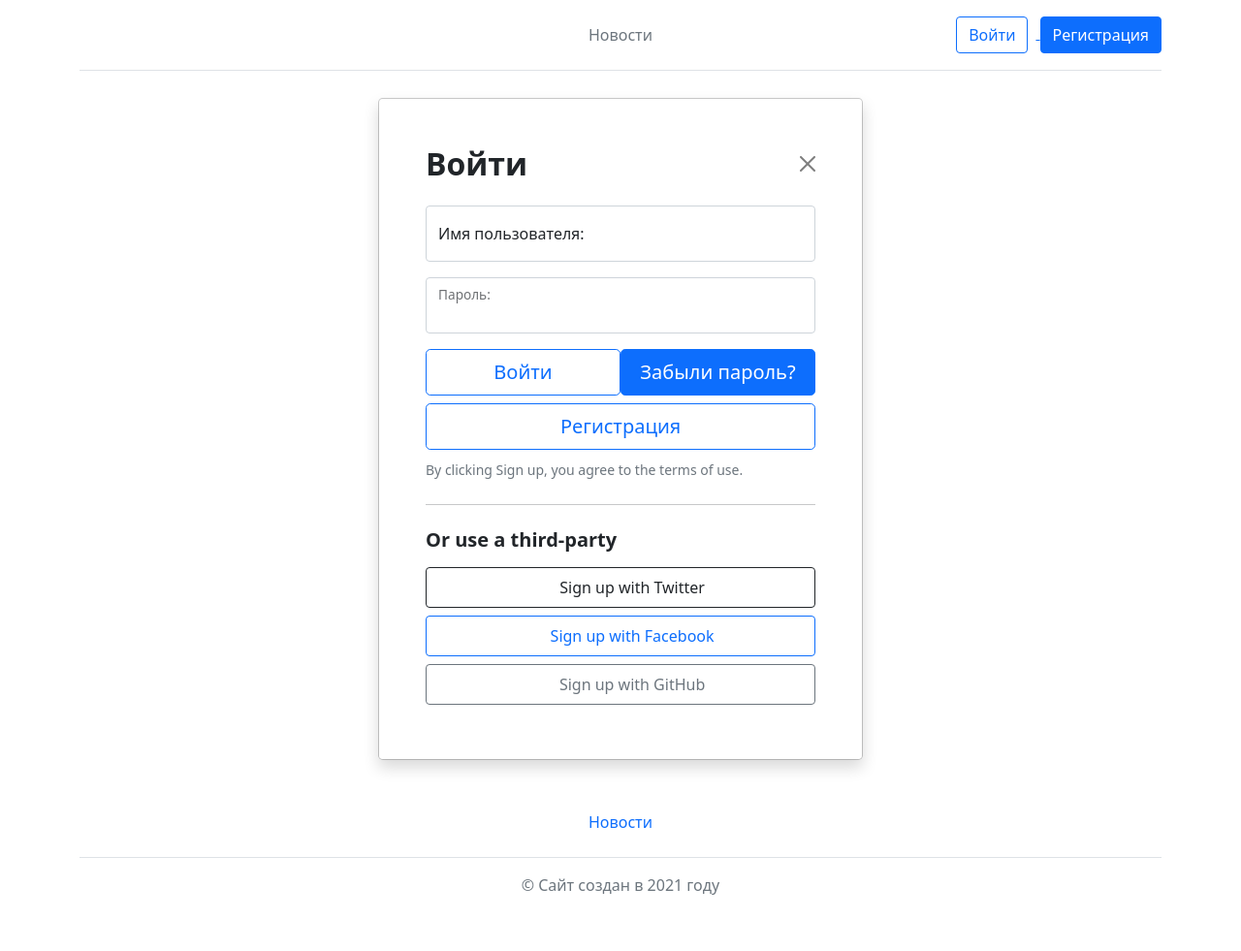
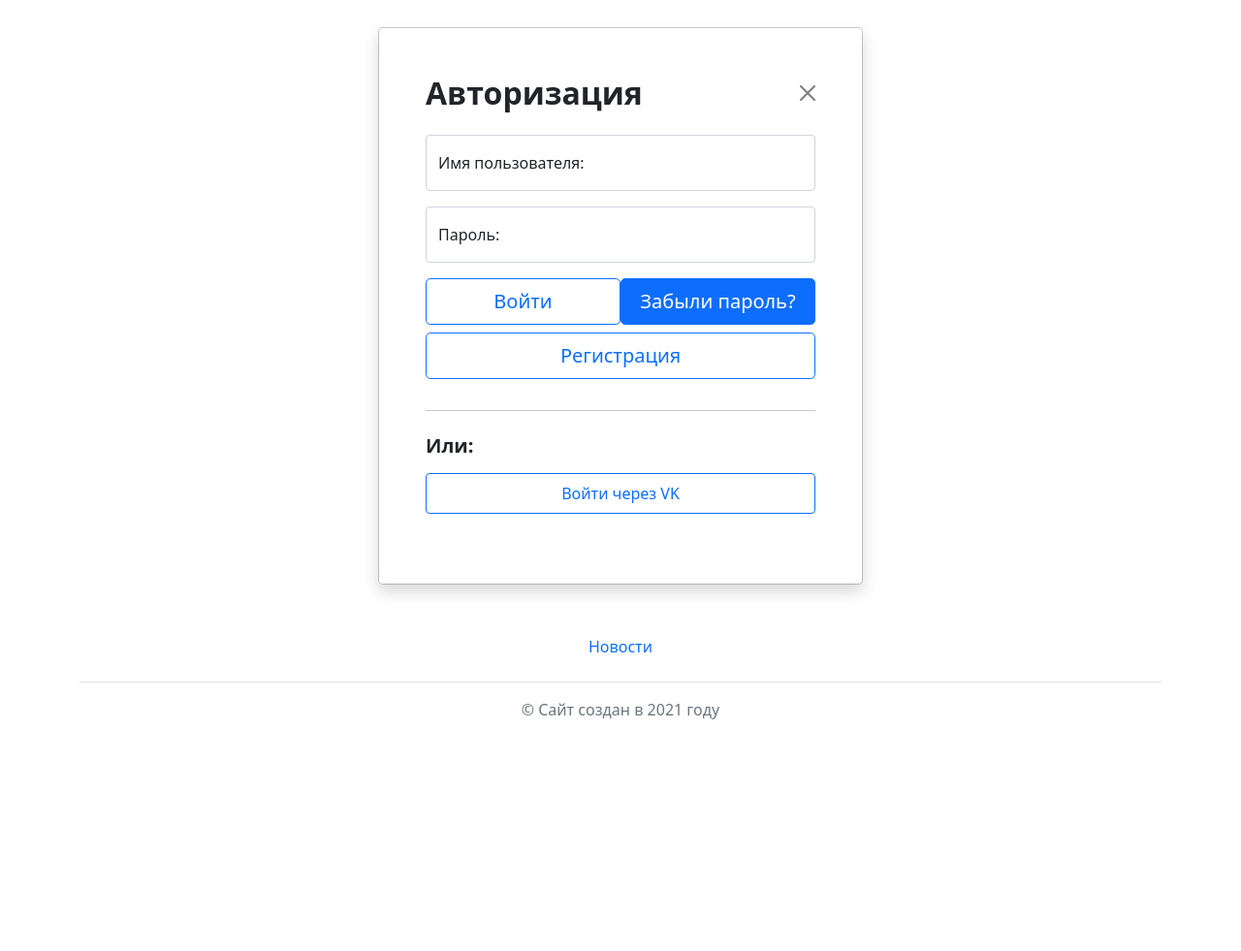
Before and after one commit to pten4uk/SkillFactoryMMORPG, a Django app: page /auth/login/ in a window 1280 px wide. Shown: the whole page at 97% size. After the commit the page ends 742 px from the top, so only its background shows below. Run offline with Django 3.2, Linux system fonts and the light colour scheme; some libraries are stand-ins or nearby versions.

```diff
--- a/mmorpg/authentication/forms.py
+++ b/mmorpg/authentication/forms.py
@@ -1,7 +1,7 @@
-from allauth.account.forms import LoginForm, PasswordField
+from allauth.account.forms import LoginForm, SignupForm
 from allauth.utils import get_username_max_length
 from django import forms
-from django.contrib.auth import get_user_model
+from django.contrib.auth import get_user_model, login
 from django.forms import CharField
 from django.utils.translation import gettext_lazy as _
 
@@ -13,6 +13,7 @@ class CustomLoginForm(LoginForm):
         label=_("Password"),
         widget=forms.PasswordInput(
             attrs={
+                "placeholder": _("Password"),
                 "autocomplete": "current-password",
                 "class": "form-control rounded-4"
             }
@@ -42,11 +43,94 @@ class CustomLoginForm(LoginForm):
         self.fields["login"] = login_field
 
     def clean_login(self):
-        login = self.cleaned_data['login']
-        if not User.objects.filter(username=login).first():
-            raise forms.ValidationError('Такого имени пользователя не существует')
-        return login
+        login_or_email = self.cleaned_data['login']
+        if '@' in login_or_email:
+            email = login_or_email
+            login = None
+        else:
+            login = login_or_email
+            email = None
+        if login:
+            if not User.objects.filter(username=login).first():
+                raise forms.ValidationError('Такого имени пользователя не существует')
+        elif email:
+            if not User.objects.filter(email=email).first():
+                raise forms.ValidationError('Пользователя с таким email не существует')
+        return login_or_email
 
     def clean_password(self):
         password = self.cleaned_data['password']
+        login_or_email = self.cleaned_data.get('login')
+
+        if login_or_email:
+            if '@' in login_or_email:
+                if not User.objects.filter(email=login_or_email).first().check_password(password):
+                    raise forms.ValidationError('Введен неверный пароль')
+            else:
+                if not User.objects.filter(username=login_or_email).first().check_password(password):
+                    raise forms.ValidationError('Введен неверный пароль')
+
         return password
+
+
+class CustomSignupForm(SignupForm):
+    def __init__(self, *args, **kwargs):
+        super(SignupForm, self).__init__(*args, **kwargs)
+
+        self.fields["password1"] = CharField(
+            label=_("Password"),
+            widget=forms.PasswordInput(attrs={
+                "placeholder": _("Password"),
+                'autocomplete': "new-password",
+                'class': 'form-control rounded-4'
+            })
+        )
+
+        self.fields['password2'] = CharField(
+            label=_("Password (again)"),
+            widget=forms.PasswordInput(attrs={
+                "placeholder": _("Password (again)"),
+                'class': 'form-control rounded-4'
+            })
+        )
+
+        self.fields["username"] = forms.CharField(
+            label=_("Username"),
+            widget=forms.TextInput(
+                attrs={
+                    "placeholder": _("Username"),
+                    "autocomplete": "username",
+                    "class": "form-control rounded-4"
+                },
+            ),
+            max_length=get_username_max_length(),
+        )
+
+        self.fields["email"] = forms.CharField(
+            label=_("E-mail address"),
+            widget=forms.TextInput(
+                attrs={
+                    "placeholder": _("E-mail address"),
+                    "autocomplete": "email",
+                    "class": "form-control rounded-4"
+                },
+            ),
+            max_length=get_username_max_length(),
+        )
+
+    def clean_email(self):
+        email = self.cleaned_data['email']
+
+        if '@' not in email or '.' not in email:
+            raise forms.ValidationError('Неверный формат email адреса')
+
+        return email
+
+    def clean_username(self):
+        username = self.cleaned_data['username']
+        email = self.cleaned_data.get('email')
+
+        if username == email:
+            raise forms.ValidationError('Имя пользователя не может быть таким же как email адрес')
+
+        return username
--- a/mmorpg/authentication/urls.py
+++ b/mmorpg/authentication/urls.py
@@ -1,8 +1,7 @@
 from django.urls import path, include
 
-from .views import CustomLogin
+from .views import CustomLogin, CustomSignup
 
 urlpatterns = [
-    path('login/', CustomLogin.as_view(), name='login'),
     path('', include('allauth.urls')),
 ]
--- a/mmorpg/authentication/views.py
+++ b/mmorpg/authentication/views.py
@@ -1,9 +1,9 @@
 from django.contrib.auth import get_user_model
 from django.shortcuts import render
 
-from allauth.account.views import LoginView
+from allauth.account.views import LoginView, SignupView
 
-from .forms import CustomLoginForm
+from .forms import CustomLoginForm, CustomSignupForm
 
 User = get_user_model()
 
@@ -14,3 +14,7 @@ class CustomLogin(LoginView):
     def post(self, request, *args, **kwargs):
         print(request.POST)
         return super().post(request, *args, **kwargs)
+
+
+class CustomSignup(SignupView):
+    form_class = CustomSignupForm
--- a/mmorpg/newsboard/templates/newsboard/base.html
+++ b/mmorpg/newsboard/templates/newsboard/base.html
@@ -16,7 +16,7 @@
       </a>
 
       <ul class="nav col-12 col-md-auto mb-2 justify-content-center mb-md-0">
-        <li><a href="#" class="nav-link px-2 link-secondary">Новости</a></li>
+        <li><a href="{% url 'newsboard:home' %}" class="nav-link px-2 link-secondary">Новости</a></li>
 
         {% if request.user.is_authenticated %}
             <li><a href="#" class="nav-link px-2 link-dark">Мои отклики</a></li>
@@ -44,21 +44,15 @@
     </header>
   </div>
 
+    {% if messages %}
+        {% for message in messages %}
+        <div class="alert alert-success" role="alert">{{ message }}</div>
+        {% endfor %}
+    {% endif %}
+
 {% block content %}
 {% endblock content %}
 
-<div class="container">
-  <footer class="py-3 my-4">
-    <ul class="nav justify-content-center border-bottom pb-3 mb-3">
-        <li class="nav-item"><a class="nav-link active" href="#">Новости</a></li>
-
-        {% if request.user.is_authenticated %}
-            <li class="nav-item"><a class="nav-link active" href="#">Мои отклики</a></li>
-        {% endif %}
-
-    </ul>
-    <p class="text-center text-muted">© Сайт создан в 2021 году</p>
-  </footer>
-</div>
+{% include 'template_particles/footer.html' %}
 </body>
 </html>
--- a/mmorpg/newsboard/urls.py
+++ b/mmorpg/newsboard/urls.py
@@ -4,5 +4,5 @@ from .views import PostList
 
 app_name = 'newsboard'
 urlpatterns = [
-    path('', PostList.as_view(), name='newsboard'),
+    path('', PostList.as_view(), name='home'),
 ]
--- a/mmorpg/templates/account/base.html
+++ b/mmorpg/templates/account/base.html
@@ -1,40 +1,25 @@
-{% extends 'newsboard/base.html' %}
 <html>
   <head>
     <title>{% block head_title %}{% endblock %}</title>
     {% block extra_head %}
     {% endblock %}
   </head>
+  <link href="https://cdn.jsdelivr.net/npm/bootstrap@5.1.3/dist/css/bootstrap.min.css" rel="stylesheet" integrity="sha384-1BmE4kWBq78iYhFldvKuhfTAU6auU8tT94WrHftjDbrCEXSU1oBoqyl2QvZ6jIW3" crossorigin="anonymous">
   <body>
     {% block body %}
 
     {% if messages %}
-    <div>
-      <strong>Messages:</strong>
-      <ul>
         {% for message in messages %}
-        <li>{{message}}</li>
+        <div class="alert alert-success" role="alert">{{ message }}</div>
         {% endfor %}
-      </ul>
-    </div>
     {% endif %}
 
-    <div>
-      <strong>Menu:</strong>
-      <ul>
-        {% if user.is_authenticated %}
-        <li><a href="{% url 'account_email' %}">Change E-mail</a></li>
-        <li><a href="{% url 'account_logout' %}">Sign Out</a></li>
-        {% else %}
-        <li><a href="{% url 'account_login' %}">Sign In</a></li>
-        <li><a href="{% url 'account_signup' %}">Sign Up</a></li>
-        {% endif %}
-      </ul>
-    </div>
     {% block content %}
     {% endblock %}
     {% endblock %}
     {% block extra_body %}
     {% endblock %}
+
+  {% include 'template_particles/footer.html' %}
   </body>
 </html>
--- a/mmorpg/templates/account/login.html
+++ b/mmorpg/templates/account/login.html
@@ -5,18 +5,18 @@
 
 {% block head_title %}{% trans "Sign In" %}{% endblock %}
 
-{% get_providers as socialaccount_providers %}
+
 {% block content %}
-<div class="modal-dialog" role="document">
+<div class="modal-dialog" role="document" xmlns="http://www.w3.org/1999/html">
     <div class="modal-content rounded-5 shadow">
       <div class="modal-header p-5 pb-4 border-bottom-0">
         <!-- <h5 class="modal-title">Modal title</h5> -->
-        <h2 class="fw-bold mb-0">{% trans "Sign In" %}</h2>
-        <button type="button" class="btn-close" data-bs-dismiss="modal" aria-label="Close"></button>
+        <h2 class="fw-bold mb-0">Авторизация</h2>
+          <a href="{% url 'newsboard:home' %}"><button type="button" class="btn-close" data-bs-dismiss="modal" aria-label="Close"></button></a>
       </div>
 
       <div class="modal-body p-5 pt-0">
-        <form class="login" method="POST" action="{% url 'login' %}">
+        <form class="login" method="POST" action="{% url 'account_login' %}">
           {% csrf_token %}
 
           <div class="form-floating mb-3">
@@ -25,7 +25,7 @@
               {{ form.login }}
               {{ form.login.label_tag }}
               {% if form.login.errors %}
-              <div class="alert alert-danger" role="alert">
+                  <div class="alert alert-danger mt-2" role="alert">
                     {{ form.login.errors }}
                   </div>
               {% endif %}
@@ -36,7 +36,7 @@
               {{ form.password }}
               {{ form.password.label_tag }}
               {% if form.password.errors %}
-              <div class="alert alert-danger" role="alert">
+                  <div class="alert alert-danger mt-2" role="alert">
                     {{ form.password.errors }}
                   </div>
               {% endif %}
@@ -45,61 +45,34 @@
               {% endif %}
           </div>
 
-                <a href="#">
-                    <button type="button" class="w-50 mb-2 btn btn-lg btn-outline-primary">
+<!--        buttons -->
+          <button type="submit" class="w-50 mb-2 btn btn-lg btn-outline-primary">
               Войти
           </button>
-                </a>
           <a href="{% url 'account_reset_password' %}">
               <button type="button" class="w-50 mb-2 btn btn-lg btn-primary float-end">
                   Забыли пароль?
               </button>
           </a>
-
-            <a href="#">
-                <button class="w-100 mb-2 btn btn-lg rounded-4 btn btn-outline-primary" type="submit">
+          <a href="{{ signup_url }}">
+              <button type="button" class="w-100 mb-2 btn btn-lg rounded-4 btn btn-outline-primary">
                   Регистрация
               </button>
           </a>
-          <small class="text-muted">By clicking Sign up, you agree to the terms of use.</small>
+<!--         endbuttons -->
+
+          {% get_providers as socialaccount_providers %}
+          {% if socialaccount_providers %}
+<!--          <small class="text-muted">By clicking Sign up, you agree to the terms of use.</small>-->
           <hr class="my-4">
-          <h2 class="fs-5 fw-bold mb-3">Or use a third-party</h2>
-          <button class="w-100 py-2 mb-2 btn btn-outline-dark rounded-4" type="submit">
-            <svg class="bi me-1" width="16" height="16"><use xlink:href="#twitter"></use></svg>
-            Sign up with Twitter
-          </button>
-          <button class="w-100 py-2 mb-2 btn btn-outline-primary rounded-4" type="submit">
-            <svg class="bi me-1" width="16" height="16"><use xlink:href="#facebook"></use></svg>
-            Sign up with Facebook
-          </button>
-          <button class="w-100 py-2 mb-2 btn btn-outline-secondary rounded-4" type="submit">
-            <svg class="bi me-1" width="16" height="16"><use xlink:href="#github"></use></svg>
-            Sign up with GitHub
-          </button>
+          <h2 class="fs-5 fw-bold mb-3">Или:</h2>
+            {% include "socialaccount/snippets/provider_list.html" with process="login" %}
+          {% endif %}
         </form>
       </div>
     </div>
   </div>
 
-
-
-{% if socialaccount_providers %}
-<p>{% blocktrans with site.name as site_name %}Please sign in with one
-of your existing third party accounts. Or, <a href="{{ signup_url }}">sign up</a>
-for a {{ site_name }} account and sign in below:{% endblocktrans %}</p>
-
-<div class="socialaccount_ballot">
-
-  <ul class="socialaccount_providers">
-    {% include "socialaccount/snippets/provider_list.html" with process="login" %}
-  </ul>
-
-  <div class="login-or">{% trans 'or' %}</div>
-
-</div>
-
 {% include "socialaccount/snippets/login_extra.html" %}
 
-{% endif %}
-
 {% endblock %}
--- /dev/null
+++ b/mmorpg/templates/socialaccount/snippets/provider_list.html
@@ -0,0 +1,24 @@
+{% load socialaccount %}
+
+{% get_providers as socialaccount_providers %}
+
+{% for provider in socialaccount_providers %}
+    {% if provider.id == "openid" %}
+    {% for brand in provider.get_brands %}
+        <li>
+            <a title="{{brand.name}}"
+               class="socialaccount_provider {{provider.id}} {{brand.id}}"
+               href="{% provider_login_url provider.id openid=brand.openid_url process=process %}">
+                {{brand.name}}
+            </a>
+        </li>
+    {% endfor %}
+    {% endif %}
+        <a title="{{provider.name}}" class="socialaccount_provider {{provider.id}}"
+           href="{% provider_login_url provider.id process=process scope=scope auth_params=auth_params %}">
+            <button class="w-100 py-2 mb-2 btn {% cycle 'btn-outline-primary' 'btn-outline-dark' 'btn-outline-secondary' %} rounded-4"
+                    type="button">
+                Войти через {{ provider.name }}
+            </button>
+        </a>
+{% endfor %}
--- /dev/null
+++ b/mmorpg/templates/template_particles/footer.html
@@ -0,0 +1,13 @@
+<div class="container">
+  <footer class="py-3 my-4">
+    <ul class="nav justify-content-center border-bottom pb-3 mb-3">
+        <li class="nav-item"><a class="nav-link active" href="{% url 'newsboard:home' %}">Новости</a></li>
+
+        {% if request.user.is_authenticated %}
+            <li class="nav-item"><a class="nav-link active" href="#">Мои отклики</a></li>
+        {% endif %}
+
+    </ul>
+    <p class="text-center text-muted">© Сайт создан в 2021 году</p>
+  </footer>
+</div>
```
Also changed, not shown: mmorpg/config/settings.py (+20 -5 lines), mmorpg/newsboard/templates/newsboard/post_list.html (+2 -8 lines), mmorpg/templates/account/signup.html (added, +84 -0 lines), mmorpg/newsboard/forms.py (added). Lines whose indentation alone changed are shown as unchanged.
